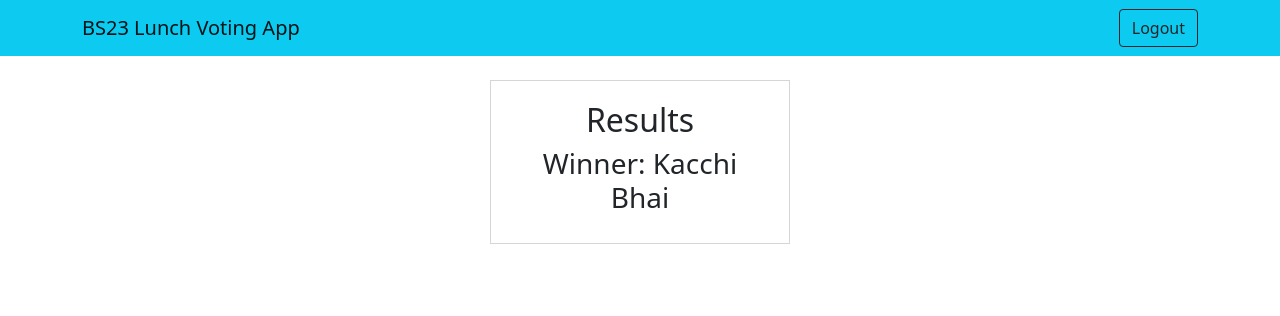
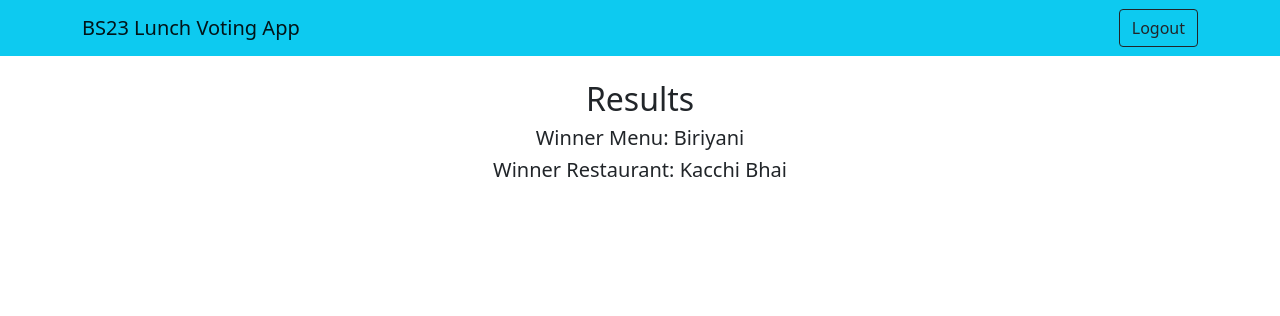
Before and after one commit to prantanath/Voting_app, a Django app: page /restaurants/show-results/ in a window 1280 px wide. Shown: the top 316 px of the page. Run offline with Django 5.2, Linux system fonts and the light colour scheme; a user stored in the database is signed in; data comes from the database, SQL or seed files in the repository; both versions use the stored data as it was after the commit.

Commit message:
Updated show_results view to accurately calculate winners over three consecutive working days. * Excluding today and weekends(Saturday and Sunday). * Improve logic to handle date calculations and filtering.

```diff
--- a/restaurant_lunch_vote/views.py
+++ b/restaurant_lunch_vote/views.py
@@ -80,12 +80,13 @@ def delete_restaurant(request,id):
 def show_results(request):
     try:
         # Getting the date of three days ago
-        three_days_ago = date.today() - timedelta(days=2)
         todays_list = Menu.objects.filter(date=date.today()).annotate(vote_count=Count('vote')).order_by('-vote_count')
         winners_list = []
-        print(todays_list[0])
-        for day in range(2):
-            current_day = three_days_ago + timedelta(days=day)
+        for day in range(1,3):
+            current_day = date.today() - timedelta(days=day)
+            #skiping weekend (Saturday and Sunday)
+            while current_day.weekday() in [5, 6]:
+                current_day -= timedelta(days=1)
             winner = Menu.objects.filter(date=current_day).annotate(vote_count=Count('vote')).order_by('-vote_count').first()
             if winner is not None:
                 winners_list.append(winner)
--- a/templates/show_results.html
+++ b/templates/show_results.html
@@ -2,10 +2,11 @@
 
 {% block content %}
 <br>
-<div class='center-box'>
+<div class='text-center'>
     <h2>Results</h2>
     {% if winner %}
-        <h3>Winner: {{ winner.restaurant.name }}</h3>
+        <h5>Winner Menu: {{winner.name}} </h5>
+        <h5>Winner Restaurant: {{ winner.restaurant.name }}</h5>
     {% else %}
         <h3>No winner found.</h3>
     {% endif %}
```
Also changed, not shown: db.sqlite3.
